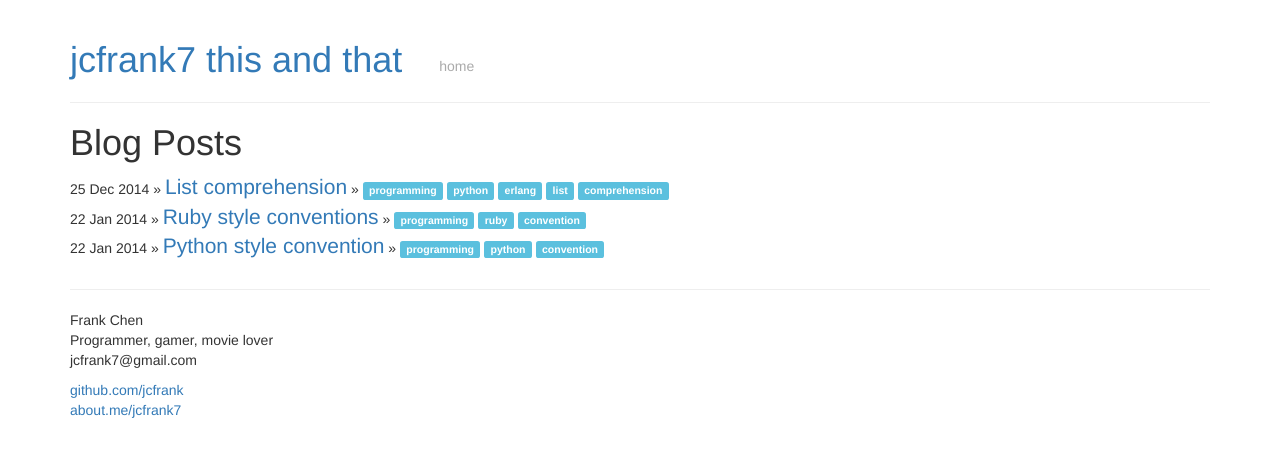
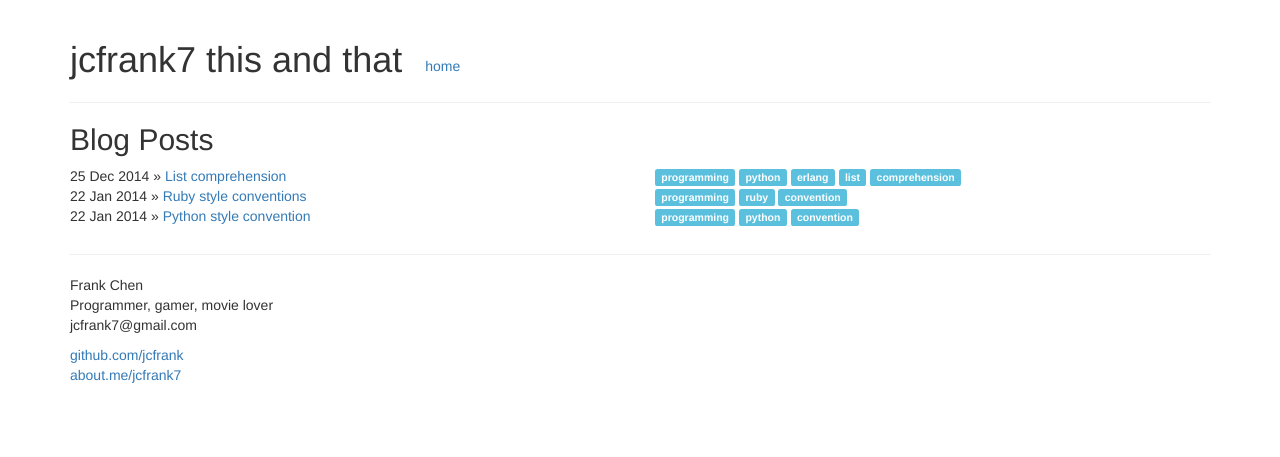
Before and after one commit to jcfrank/jcfrank.github.io, a Jekyll site: the page built from index.html, in a window 1280 px wide. Shown: the top 457 px of the page. Built offline with Jekyll 4.4.1, drawn with Linux system fonts in a browser that asks for light colours; Markdown is read by kramdown in place of the engine named in the settings.

Commit message:
grid system in blog posts list.

```diff
--- a/_layouts/default.html
+++ b/_layouts/default.html
@@ -22,8 +22,8 @@
 
         <div class="container">
           <div class="page-header">
-              <h1 class="title">
-                  <a href="/">{{ site.name }}</a>
+              <h1>
+                  {{ site.name }}
                   <small><a class="btn btn-link" href="/">home</a></small>
               </h1>
           </div>
--- a/index.html
+++ b/index.html
@@ -4,16 +4,21 @@ title: jcfrank7 this and that
 ---
 
 <div id="home">
-  <h1>Blog Posts</h1>
+  <h2>Blog Posts</h2>
   <ul class="list-group">
     {% for post in site.posts %}
-      <li><span>{{ post.date | date_to_string }}</span> &raquo; <a class="lead" href="{{ post.url }}">{{ post.title }}</a>
-        {% if post.tags %}
-           &raquo;
+      <li class="row">
+          <div class="col-md-6">
+            <span>{{ post.date | date_to_string }}</span> &raquo;
+            <a href="{{ post.url }}">{{ post.title }}</a>
+          </div>
+          <div class="col-md-6">
+          {% if post.tags %}
              {% for tag in post.tags %}
              <a class="label label-info">{{ tag }}</a>
              {% endfor %}
-        {% endif %}
+          {% endif %}
+          </div>
       </li>
     {% endfor %}
   </ul>
```
